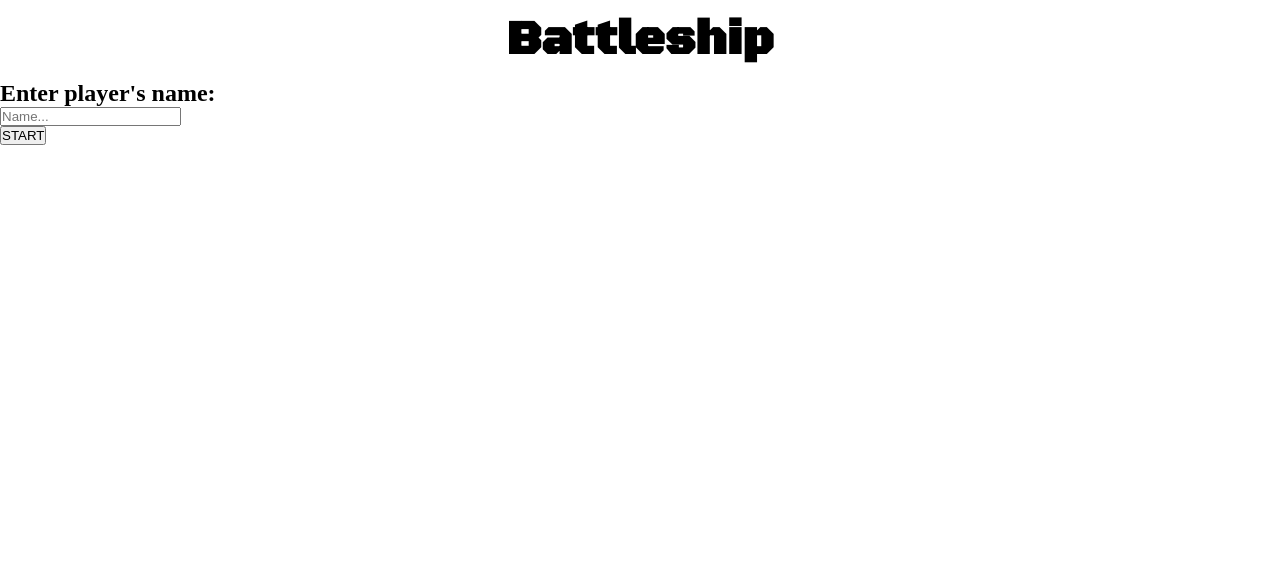
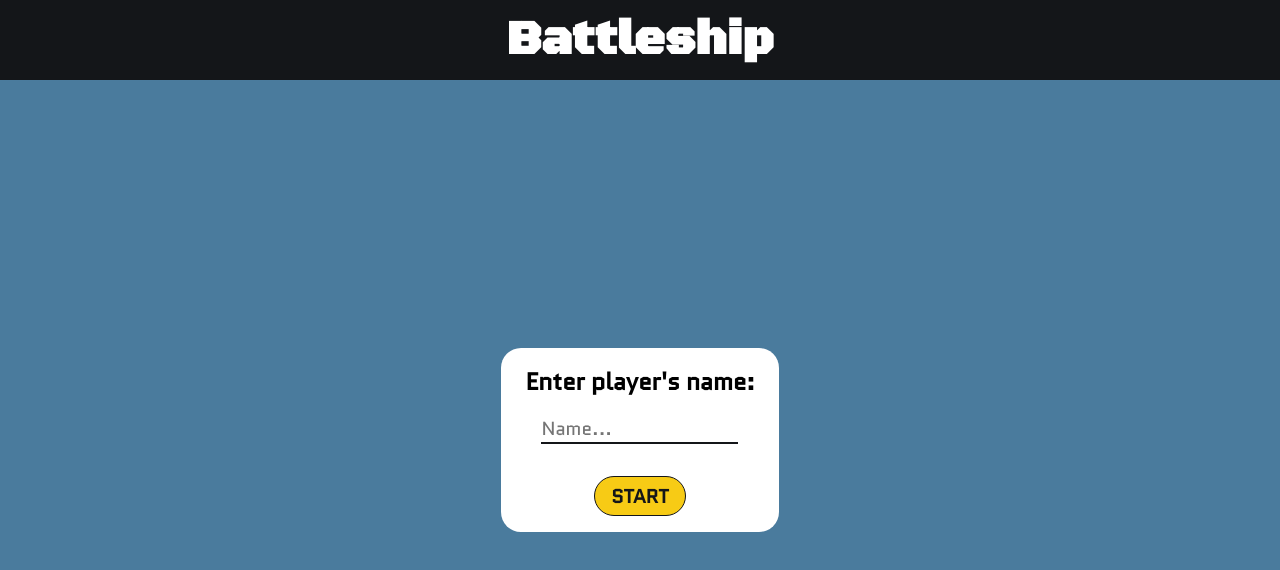
Before and after one commit to Afer1991/battleship, a website built with webpack: page src/index.html in a window 1280 px wide. Built offline with nearby package versions, Linux system fonts and the light colour scheme.

Commit message:
Style form

```diff
--- a/src/style.css
+++ b/src/style.css
@@ -1,6 +1,16 @@
 @font-face {
   font-family: 'Black Ops One';
   src: url('./assets/fonts/BlackOpsOne-Regular.ttf');
+}
+
+@font-face {
+  font-family: 'Roboto';
+  src: url('./assets/fonts/Roboto-Regular.ttf');
+}
+
+@font-face {
+  font-family: 'Quantico';
+  src: url('./assets/fonts/Quantico-Regular.ttf');
 }
 
 *, *::before, *::after {
@@ -13,6 +23,7 @@ body {
   height: 100vh;
   display: grid;
   grid-template-rows: 1fr 9fr;
+  font-family: 'Quantico';
 }
 
 .header {
@@ -21,6 +32,62 @@ body {
   justify-content: center;
   align-items: center;
   font-size: 1.5rem;
+  background: #141619;
+  color: #FFF;
+}
+
+.main {
+  background: #4A7B9D;
+}
+
+.form-container {
+  background: #FFF;
+  padding: 1rem 1.5rem;
+  border-radius: 1.25rem;
+}
+
+.form-container > form {
+  display: flex;
+  flex-direction: column;
+  align-items: center;
+  gap: 1rem;
+}
+
+#name {
+  font-size: 1.1875rem;
+  font-family: 'Quantico';
+  border: none;
+  border-bottom: 2px solid #141619;
+  max-width: 200px;
+}
+
+#name:focus {
+  outline: none;
+}
+
+#start-btn {
+  margin-top: 1rem;
+  padding: .33rem 1rem;
+  border: 1px solid #141619;
+  font-size: 1.1875rem;
+  font-family: 'Quantico';
+  cursor: pointer;
+  border-radius: 100px;
+  background: #F7CB15;
+  color: #141619;
+  font-weight: bold;
+}
+
+#start-btn:focus,
+#start-btn:hover {
+  opacity: .65;
+}
+
+.container {
+  display: flex;
+  justify-content: center;
+  align-items: center;
+  height: 100%;
 }
 
 .footer {
```
Also changed, not shown: src/assets/fonts/Quantico-Regular.ttf (added).
